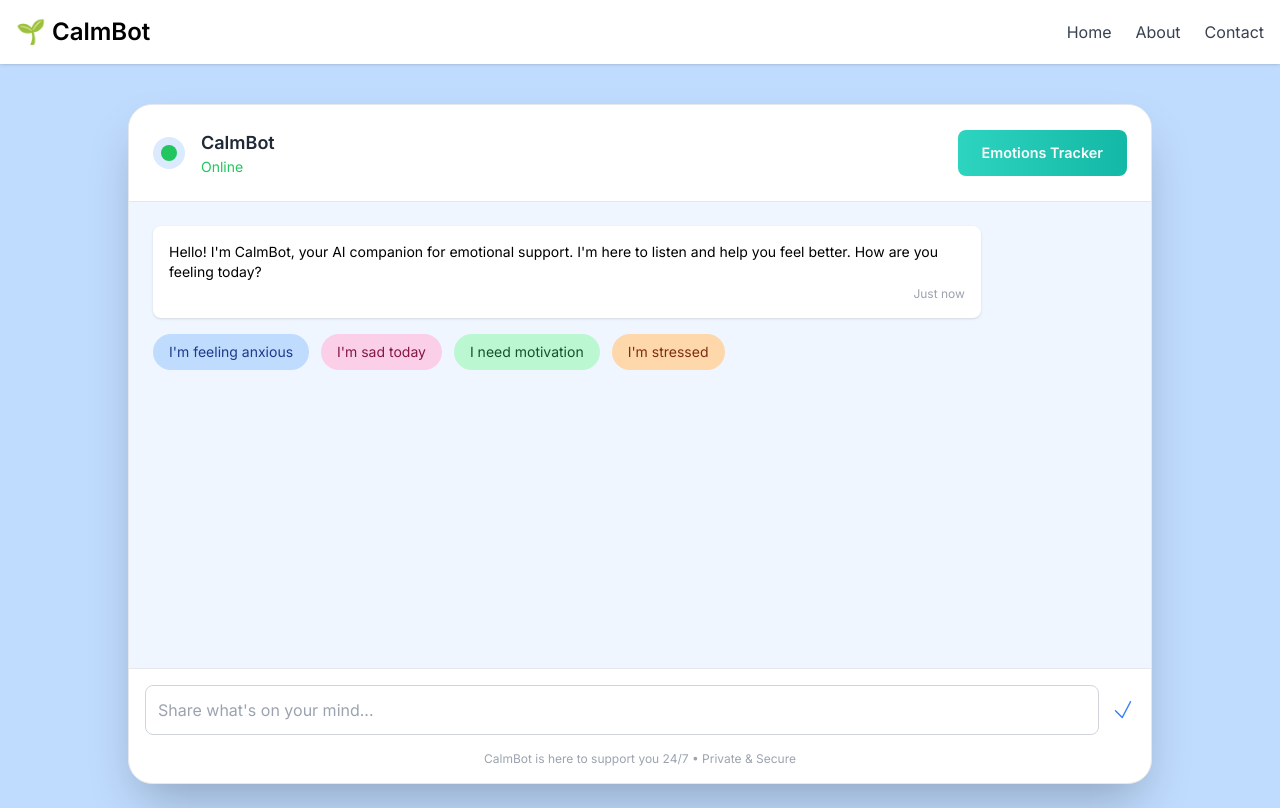
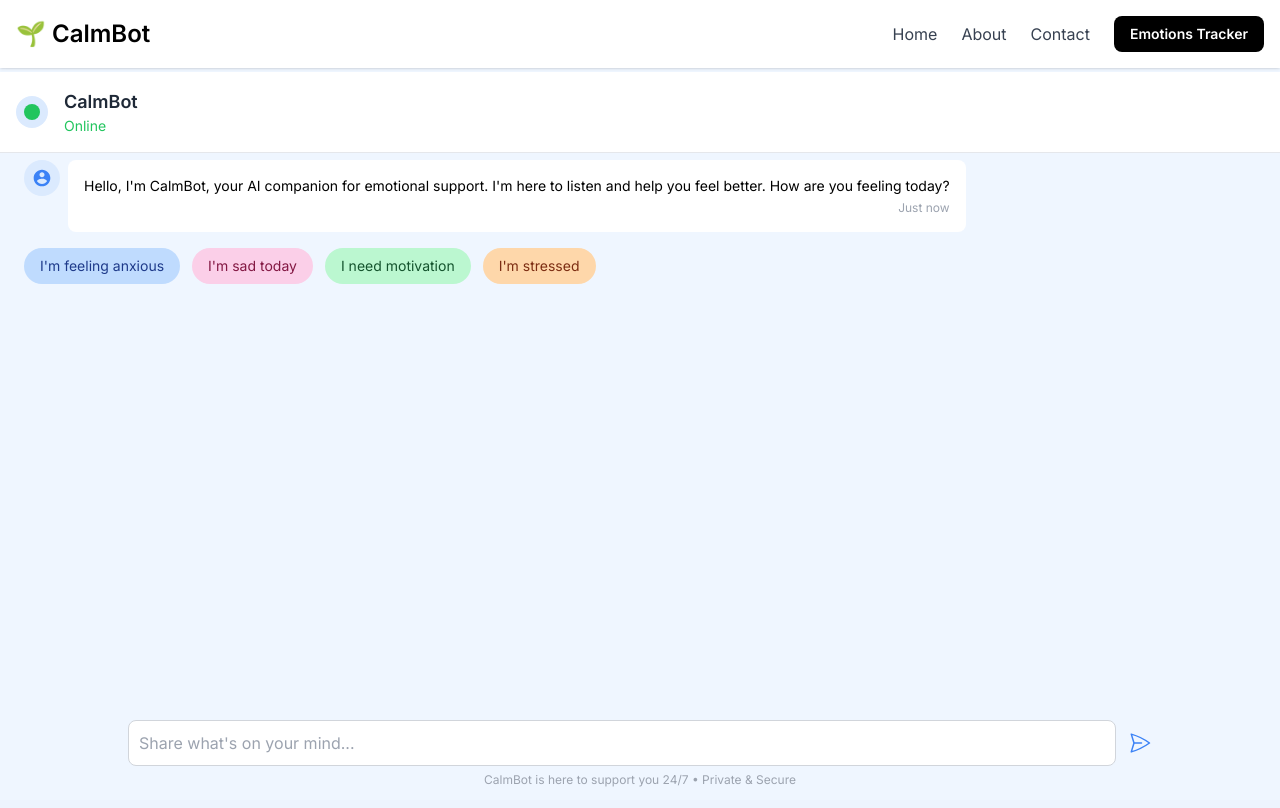
Before and after one commit to barnazaka/bot, a Flask app: page /calmbot in a window 1280 px wide. After the commit the page ends 787 px from the top, so only its background shows below. Run offline with Flask 3, Linux system fonts and the light colour scheme; some libraries are stand-ins or nearby versions.

Commit message:
Update calmbot.html

```diff
--- a/templates/calmbot.html
+++ b/templates/calmbot.html
@@ -23,11 +23,11 @@
       background: linear-gradient(to right, var(--accent-color), #14b8a6);
       color: var(--text-light);
       padding: 0.75rem 1.5rem;
-      border-radius: 8px;
+      border-radius: 4px;
       font-weight: 600;
       font-size: 0.9rem;
       border: none;
-      transition: transform 0.3s ease, box-shadow 0.3s ease;
+      transition: transform 0.2s ease, box-shadow 0.2s ease;
       cursor: pointer;
     }
     .action-btn:hover {
@@ -35,7 +35,7 @@
       box-shadow: 0 8px 16px rgba(0, 0, 0, 0.15);
     }
     .predefined-btn {
-      transition: transform 0.3s ease, box-shadow 0.3s ease;
+      transition: transform 0.3s ease, box-shadow 0.3s ease-in-out;
     }
     .predefined-btn:hover {
       transform: translateY(-2px);
@@ -51,9 +51,9 @@
     .typing-bubble {
       background: white;
       padding: 1rem;
-      border-radius: 1rem;
+      border-radius: 12px;
       box-shadow: var(--shadow);
-      max-width: 85%;
+      max-width: 45%;
       margin-bottom: 1rem;
       animation: fadeIn 0.3s ease-in;
     }
@@ -63,29 +63,27 @@
       height: 6px;
       background: #6b7280;
       border-radius: 50%;
-      margin: 2px;
-      animation: typing 1.2s infinite ease-in-out;
+      margin: 0 2px;
+      animation: typing 0.8s infinite ease-in-out;
     }
     .typing-dot:nth-child(2) { animation-delay: 0.2s; }
     .typing-dot:nth-child(3) { animation-delay: 0.4s; }
     @keyframes typing {
-      0%, 20% { transform: translateY(0); opacity: 1; }
-      50% { transform: translateY(-5px); opacity: 0.5; }
-      80%, 100% { transform: translateY(0); opacity: 1; }
+      0%, 100% { transform: 0; opacity: 0.8; }
+      50% { transform: translateY(-4px); opacity: 0.4; }
     }
   </style>
 </head>
-<body class="bg-blue-200 min-h-screen flex flex-col">
-  <div class="pt-20"></div>
-
+<body class="bg-blue-50 min-h-screen flex flex-col">
   <!-- Navigation -->
   <nav class="fixed top-0 left-0 w-full bg-white shadow p-4 z-50">
     <div class="max-w-7xl mx-auto flex items-center justify-between">
-      <div class="text-2xl font-bold">🌱 CalmBot</div>
-      <div class="hidden md:flex space-x-6">
+      <a href="/" class="text-2xl font-bold">🌱 CalmBot</a>
+      <div class="hidden md:flex space-x-6 items-center">
         <a href="/" class="text-gray-700 hover:text-green-600">Home</a>
         <a href="/about" class="text-gray-700 hover:text-green-600">About</a>
         <a href="/support" class="text-gray-700 hover:text-green-600">Contact</a>
+        <a href="/tracker" class="bg-black text-white px-4 py-2 rounded-lg text-sm font-semibold hover:bg-gray-800">Emotions Tracker</a>
       </div>
       <button id="menu-btn" class="md:hidden text-3xl focus:outline-none">☰</button>
     </div>
@@ -93,6 +91,7 @@
       <a href="/" class="block text-gray-700 hover:text-green-600">Home</a>
       <a href="/about" class="block text-gray-700 hover:text-green-600">About</a>
       <a href="/support" class="block text-gray-700 hover:text-green-600">Contact</a>
+      <a href="/tracker" class="block bg-black text-white px-4 py-2 rounded-lg text-sm font-semibold hover:bg-gray-800">Emotions Tracker</a>
     </div>
   </nav>
 
@@ -106,10 +105,10 @@
   </script>
 
   <!-- Main Chat Container -->
-  <div class="flex-1 flex items-center justify-center p-6">
-    <div class="w-full max-w-5xl bg-white rounded-3xl shadow-2xl overflow-hidden border border-gray-200 h-[85vh] flex flex-col">
-      <div class="bg-white p-6 border-b border-gray-200 flex items-center justify-between">
-        <div class="flex items-center">
+  <div class="flex-1 flex flex-col justify-between pt-16 pb-16">
+    <!-- Chat Header -->
+    <div class="fixed top-[4.5rem] left-0 w-full bg-white border-b border-gray-200 p-4 z-40">
+      <div class="max-w-7xl mx-auto flex items-center">
         <div class="bg-blue-100 p-2 rounded-full mr-4">
           <div class="h-4 w-4 bg-green-500 rounded-full"></div>
         </div>
@@ -118,13 +117,20 @@
           <p class="text-sm text-green-500">Online</p>
         </div>
       </div>
-        <a href="/tracker" class="action-btn">Emotions Tracker</a>
     </div>
 
-      <div id="chat-container" class="p-6 space-y-4 bg-blue-50 flex-1 overflow-y-auto">
-        <div class="bg-white p-4 rounded-lg shadow text-sm max-w-[85%] message-bubble">
-          <p>Hello! I'm CalmBot, your AI companion for emotional support. I'm here to listen and help you feel better. How are you feeling today?</p>
+    <!-- Messages -->
+    <div id="chat-container" class="pt-24 pb-16 px-6 space-y-4 flex-1 overflow-y-auto">
+      <div class="flex items-start space-x-2 max-w-[85%] message-bubble">
+        <div class="bg-blue-100 p-2 rounded-full">
+          <svg xmlns="http://www.w3.org/2000/svg" class="h-5 w-5 text-blue-500" viewBox="0 0 24 24" fill="currentColor">
+            <path d="M12 2C6.48 2 2 6.48 2 12s4.48 10 10 10 10-4.48 10-10S17.52 2 12 2zm0 3c1.66 0 3 1.34 3 3s-1.34 3-3 3-3-1.34-3-3 1.34-3 3-3zm0 14.2c-2.5 0-4.71-1.28-6-3.22.03-1.99 4-3.08 6-3.08 1.99 0 5.97 1.09 6 3.08-1.29 1.94-3.5 3.22-6 3.22z"/>
+          </svg>
+        </div>
+        <div class="bg-white p-4 rounded-lg text-sm">
+          <p>Hello, I'm CalmBot, your AI companion for emotional support. I'm here to listen and help you feel better. How are you feeling today?</p>
           <p class="text-xs text-right text-gray-400 mt-1">Just now</p>
+        </div>
       </div>
 
       <div class="flex flex-wrap gap-3">
@@ -135,30 +141,76 @@
       </div>
     </div>
 
-      <div class="border-t border-gray-200 p-4 flex items-center">
-        <input id="chat-input" type="text" placeholder="Share what's on your mind..." class="flex-1 p-3 rounded-lg border border-gray-300 focus:outline-none focus:ring-2 focus:ring-blue-400" />
+    <!-- Input Area -->
+    <div class="fixed bottom-0 left-0 w-full bg-blue-50 p-3 flex flex-col items-center">
+      <div class="w-full max-w-5xl flex items-center">
+        <input id="chat-input" type="text" placeholder="Share what's on your mind..." class="flex-1 p-2.5 rounded-lg border border-gray-300 focus:outline-none focus:ring-2 focus:ring-blue-400" />
         <button id="send-button" class="ml-3 text-blue-500 hover:text-blue-700">
           <svg xmlns="http://www.w3.org/2000/svg" fill="none" viewBox="0 0 24 24" stroke-width="1.5" stroke="currentColor" class="w-6 h-6">
-            <path stroke-linecap="round" stroke-linejoin="round" d="M4.5 12.75l6.75 6.75 8.25-15.75" />
+            <path stroke-linecap="round" stroke-linejoin="round" d="M6 12L3.269 3.126A59.768 59.768 0 0121.485 12 59.77 59.77 0 013.27 20.876L5.999 12zm0 0h7.5" />
           </svg>
         </button>
       </div>
-      <p class="text-xs text-center text-gray-400 pb-4">CalmBot is here to support you 24/7 • Private & Secure</p>
+      <p class="text-xs text-center text-gray-400 mt-1.5">CalmBot is here to support you 24/7 • Private & Secure</p>
     </div>
   </div>
 
   <script>
-    const userId = '123';
+    // Generate or retrieve a unique user ID to simulate IP address
+    let uniqueUserId = localStorage.getItem('uniqueUserId');
+    if (!uniqueUserId) {
+      uniqueUserId = 'user-' + Math.random().toString(36).substr(2, 9);
+      localStorage.setItem('uniqueUserId', uniqueUserId);
+    }
+    const userId = uniqueUserId; // Override static userId to use unique identifier
     const input = document.querySelector('#chat-input');
     const sendButton = document.querySelector('#send-button');
     const chatContainer = document.querySelector('#chat-container');
 
-    function addMessage(content, isUser = false) {
+    // Load saved messages from localStorage
+    function loadMessages() {
+      const savedMessages = localStorage.getItem(`chatMessages_${userId}`);
+      if (savedMessages) {
+        const messages = JSON.parse(savedMessages);
+        // Clear initial welcome message and buttons
+        chatContainer.innerHTML = '';
+        messages.forEach(msg => {
+          addMessage(msg.content, msg.isUser, msg.timestamp);
+        });
+        // Re-add predefined buttons
+        const buttonDiv = document.createElement('div');
+        buttonDiv.className = 'flex flex-wrap gap-3';
+        buttonDiv.innerHTML = `
+          <button class="predefined-btn bg-blue-200 text-blue-900 px-4 py-2 rounded-full text-sm" onclick="sendPredefinedMessage('I\'m feeling anxious')">I'm feeling anxious</button>
+          <button class="predefined-btn bg-pink-200 text-pink-900 px-4 py-2 rounded-full text-sm" onclick="sendPredefinedMessage('I\'m sad today')">I'm sad today</button>
+          <button class="predefined-btn bg-green-200 text-green-900 px-4 py-2 rounded-full text-sm" onclick="sendPredefinedMessage('I need motivation')">I need motivation</button>
+          <button class="predefined-btn bg-orange-200 text-orange-900 px-4 py-2 rounded-full text-sm" onclick="sendPredefinedMessage('I\'m stressed')">I'm stressed</button>
+        `;
+        chatContainer.appendChild(buttonDiv);
+      }
+    }
+
+    // Save message to localStorage
+    function saveMessage(content, isUser, timestamp) {
+      const savedMessages = localStorage.getItem(`chatMessages_${userId}`);
+      let messages = savedMessages ? JSON.parse(savedMessages) : [];
+      messages.push({ content, isUser, timestamp });
+      localStorage.setItem(`chatMessages_${userId}`, JSON.stringify(messages));
+    }
+
+    function addMessage(content, isUser = false, timestamp = 'Just now') {
       const messageDiv = document.createElement('div');
-      messageDiv.className = `p-4 rounded-lg shadow text-sm max-w-[85%] message-bubble ${isUser ? 'bg-blue-100 ml-auto' : 'bg-white'}`;
+      messageDiv.className = `flex items-start space-x-2 max-w-[85%] message-bubble ${isUser ? 'ml-auto flex-row-reverse space-x-reverse' : ''}`;
       messageDiv.innerHTML = `
+        <div class="bg-blue-100 p-2 rounded-full">
+          <svg xmlns="http://www.w3.org/2000/svg" class="h-5 w-5 text-blue-500" viewBox="0 0 24 24" fill="currentColor">
+            <path d="${isUser ? 'M12 2C6.48 2 2 6.48 2 12s4.48 10 10 10 10-4.48 10-10S17.52 2 12 2zm0 3c1.66 0 3 1.34 3 3s-1.34 3-3 3-3-1.34-3-3 1.34-3 3-3zm0 14.2c-2.5 0-4.71-1.28-6-3.22.03-1.99 4-3.08 6-3.08 1.99 0 5.97 1.09 6 3.08-1.29 1.94-3.5 3.22-6 3.22z' : 'M12 2C6.48 2 2 6.48 2 12s4.48 10 10 10 10-4.48 10-10S17.52 2 12 2zm0 3c1.66 0 3 1.34 3 3s-1.34 3-3 3-3-1.34-3-3 1.34-3 3-3zm0 14.2c-2.5 0-4.71-1.28-6-3.22.03-1.99 4-3.08 6-3.08 1.99 0 5.97 1.09 6 3.08-1.29 1.94-3.5 3.22-6 3.22z'}"/>
+          </svg>
+        </div>
+        <div class="${isUser ? 'bg-blue-100' : 'bg-white'} p-4 rounded-lg text-sm">
           <p>${content}</p>
-        <p class="text-xs text-right text-gray-400 mt-1">Just now</p>
+          <p class="text-xs text-right text-gray-400 mt-1">${timestamp}</p>
+        </div>
       `;
       chatContainer.appendChild(messageDiv);
       chatContainer.scrollTop = chatContainer.scrollHeight;
@@ -167,11 +219,18 @@
     function showTypingBubble() {
       const typingBubble = document.createElement('div');
       typingBubble.id = 'typing-bubble';
-      typingBubble.className = 'typing-bubble';
+      typingBubble.className = 'flex items-start space-x-2 max-w-[45%] message-bubble';
       typingBubble.innerHTML = `
+        <div class="bg-blue-100 p-2 rounded-full">
+          <svg xmlns="http://www.w3.org/2000/svg" class="h-5 w-5 text-blue-500" viewBox="0 0 24 24" fill="currentColor">
+            <path d="M12 2C6.48 2 2 6.48 2 12s4.48 10 10 10 10-4.48 10-10S17.52 2 12 2zm0 3c1.66 0 3 1.34 3 3s-1.34 3-3 3-3-1.34-3-3 1.34-3 3-3zm0 14.2c-2.5 0-4.71-1.28-6-3.22.03-1.99 4-3.08 6-3.08 1.99 0 5.97 1.09 6 3.08-1.29 1.94-3.5 3.22-6 3.22z"/>
+          </svg>
+        </div>
+        <div class="typing-bubble">
           <span class="typing-dot"></span>
           <span class="typing-dot"></span>
           <span class="typing-dot"></span>
+        </div>
       `;
       chatContainer.appendChild(typingBubble);
       chatContainer.scrollTop = chatContainer.scrollHeight;
@@ -186,7 +245,9 @@
 
     async function sendMessage(message) {
       if (!message) return;
-      addMessage(message, true);
+      const userTimestamp = new Date().toLocaleString();
+      addMessage(message, true, userTimestamp);
+      saveMessage(message, true, userTimestamp);
       const typingBubble = showTypingBubble();
 
       // Ensure typing bubble shows for at least 2 seconds
@@ -209,9 +270,13 @@
 
         hideTypingBubble(typingBubble);
         if (data.response) {
-          addMessage(data.response);
+          const botTimestamp = new Date().toLocaleString();
+          addMessage(data.response, false, botTimestamp);
+          saveMessage(data.response, false, botTimestamp);
         } else {
-          addMessage('Sorry, something went wrong. Please try again.');
+          const errorTimestamp = new Date().toLocaleString();
+          addMessage('Sorry, something went wrong. Please try again.', false, errorTimestamp);
+          saveMessage('Sorry, something went wrong. Please try again.', false, errorTimestamp);
         }
       } catch (error) {
         console.error('Error sending message:', error);
@@ -221,7 +286,9 @@
           await new Promise(resolve => setTimeout(resolve, minTypingDuration - elapsedTime));
         }
         hideTypingBubble(typingBubble);
-        addMessage('Error connecting to CalmBot. Please try again.');
+        const errorTimestamp = new Date().toLocaleString();
+        addMessage('Error connecting to CalmBot. Please try again.', false, errorTimestamp);
+        saveMessage('Error connecting to CalmBot. Please try again.', false, errorTimestamp);
       }
       input.value = '';
     }
@@ -246,8 +313,9 @@
       }
     });
 
-    // Load selected emotion from localStorage
+    // Load selected emotion from localStorage and saved messages
     window.addEventListener('load', () => {
+      loadMessages();
       const emotion = localStorage.getItem('selectedEmotion');
       if (emotion) {
         sendPredefinedMessage(`I'm feeling ${emotion}`);
```
Lines whose indentation alone changed are shown as unchanged.
